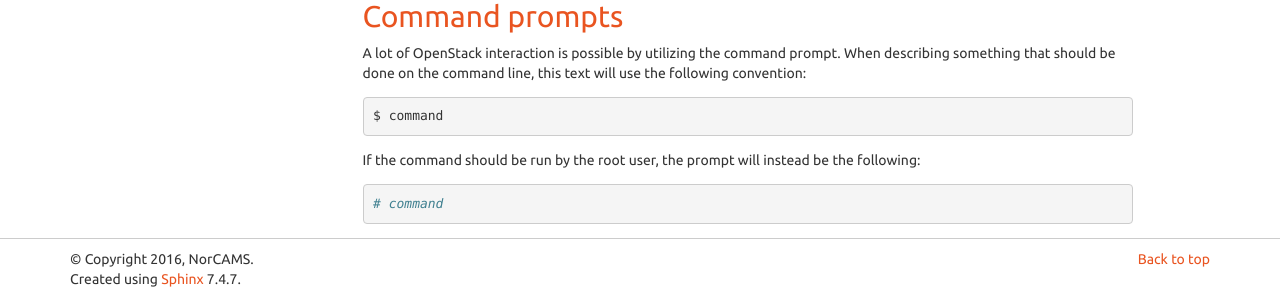
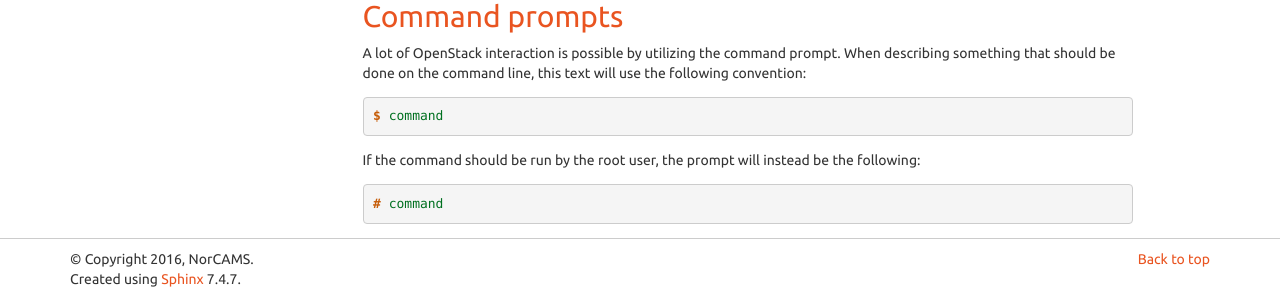
Before and after one commit to norcams/docs-enduser, a Sphinx documentation site: the page built from docs/conventions.rst, in a window 1280 px wide and 1035 px high. Shown: the part 736-1032 px from the top of the window. Built offline with Sphinx 7.4.7, drawn with Linux system fonts in a browser that asks for light colours.

Commit message:
code-block

```diff
--- a/docs/conventions.rst
+++ b/docs/conventions.rst
@@ -33,11 +33,15 @@ Command prompts
 
 A lot of OpenStack interaction is possible by utilizing the command
 prompt. When describing something that should be done on the command
-line, this text will use the following convention::
+line, this text will use the following convention:
+
+.. code-block:: console
 
   $ command
 
 If the command should be run by the root user, the prompt will instead
-be the following::
+be the following:
+
+.. code-block:: console
 
   # command
```
